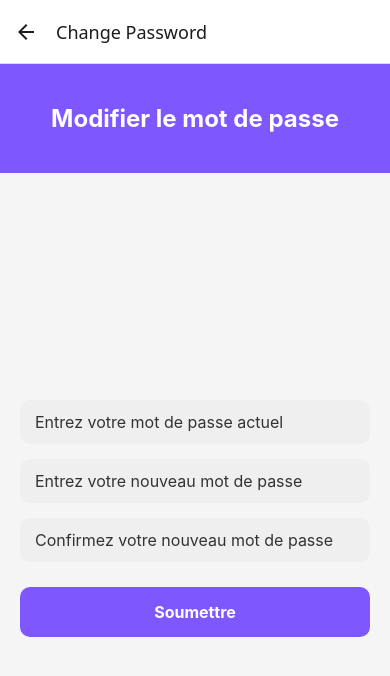
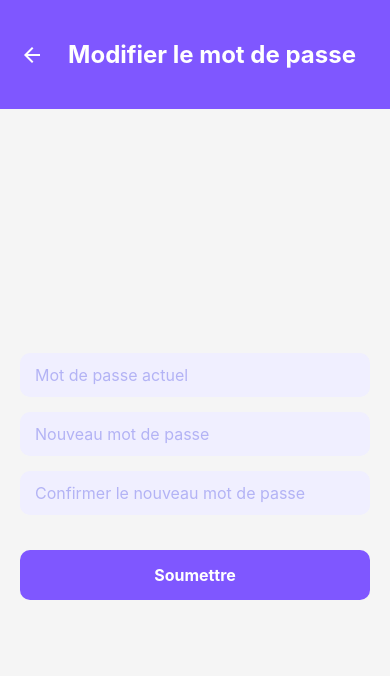
Before and after one commit to ty-mxm/calendo-app, a React Native app in the folder MyApp/: screen /ChangePassword in a window 390 px wide. Shown: the top 676 px of the page. Built offline with nearby package versions, Linux system fonts and the light colour scheme.

Commit message:
💄 Update UI and fix logic for Change Password Screen

```diff
--- a/MyApp/App.tsx
+++ b/MyApp/App.tsx
@@ -209,7 +209,7 @@ export default function App() {
           component={ChangePasswordScreen}
           options={{
             title: 'Change Password',
-            headerShown: true,
+            headerShown: false,
           }}
         />
         <Stack.Screen
--- a/MyApp/src/screens/Profile/ChangePasswordScreen.tsx
+++ b/MyApp/src/screens/Profile/ChangePasswordScreen.tsx
@@ -1,31 +1,48 @@
 import React from 'react';
 import { View, Text, TextInput, TouchableOpacity, StyleSheet } from 'react-native';
+import { MaterialIcons } from '@expo/vector-icons';
+import { useNavigation } from '@react-navigation/native';
 
 export default function ChangePasswordScreen() {
+  const navigation = useNavigation();
+
   return (
     <View style={styles.container}>
       {/* Header */}
       <View style={styles.header}>
+        <TouchableOpacity onPress={() => navigation.goBack()} style={styles.backButton}>
+          <MaterialIcons name="arrow-back" size={24} color="#FFF" />
+        </TouchableOpacity>
         <Text style={styles.headerText}>Modifier le mot de passe</Text>
       </View>
 
       {/* Content */}
       <View style={styles.content}>
+        {/* Current Password */}
         <TextInput
           style={styles.input}
-          placeholder="Entrez votre mot de passe actuel"
+          placeholder="Mot de passe actuel"
+          placeholderTextColor="#B3B3F5"
           secureTextEntry
         />
+
+        {/* New Password */}
         <TextInput
           style={styles.input}
-          placeholder="Entrez votre nouveau mot de passe"
+          placeholder="Nouveau mot de passe"
+          placeholderTextColor="#B3B3F5"
           secureTextEntry
         />
+
+        {/* Confirm New Password */}
         <TextInput
           style={styles.input}
-          placeholder="Confirmez votre nouveau mot de passe"
+          placeholder="Confirmer le nouveau mot de passe"
+          placeholderTextColor="#B3B3F5"
           secureTextEntry
         />
+
+        {/* Submit Button */}
         <TouchableOpacity style={styles.button}>
           <Text style={styles.buttonText}>Soumettre</Text>
         </TouchableOpacity>
@@ -42,13 +59,19 @@ const styles = StyleSheet.create({
   header: {
     backgroundColor: '#7F57FF',
     paddingVertical: 40,
+    flexDirection: 'row',
     alignItems: 'center',
-    marginBottom: 20,
+    paddingHorizontal: 20,
+  },
+  backButton: {
+    marginRight: 10,
   },
   headerText: {
     fontSize: 24,
     fontWeight: 'bold',
     color: '#FFF',
+    textAlign: 'center',
+    flex: 1,
   },
   content: {
     flex: 1,
@@ -56,7 +79,7 @@ const styles = StyleSheet.create({
     justifyContent: 'center',
   },
   input: {
-    backgroundColor: '#EFEFEF',
+    backgroundColor: '#F0EFFF', // Light purple background
     borderRadius: 10,
     paddingVertical: 12,
     paddingHorizontal: 15,
@@ -65,11 +88,11 @@ const styles = StyleSheet.create({
     color: '#333',
   },
   button: {
-    backgroundColor: '#7F57FF',
+    backgroundColor: '#7F57FF', // Matches the header color
     paddingVertical: 15,
     borderRadius: 10,
     alignItems: 'center',
-    marginTop: 10,
+    marginTop: 20,
   },
   buttonText: {
     color: '#FFF',
```
